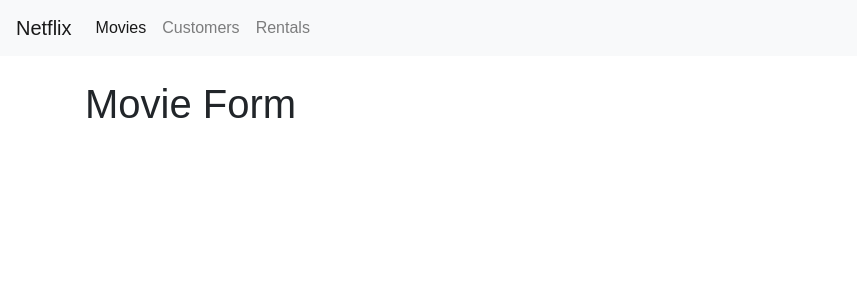
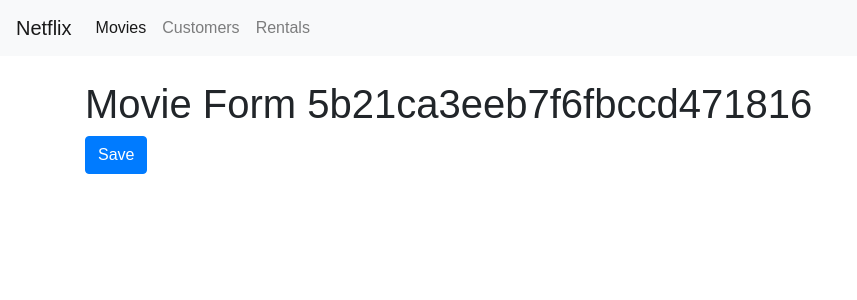
Before and after one commit to dar-levy/vidly, a React (Create React App) app: page /movies/5b21ca3eeb7f6fbccd471816 in a window 1280 px wide. Shown: the top 300 px of the page, without its empty margins (0-857 px from the left). Built offline with nearby package versions, Linux system fonts and the light colour scheme.

Commit message:
Add save button to movie form with onClick navigating to "/movies"

```diff
--- a/src/components/movieForm.jsx
+++ b/src/components/movieForm.jsx
@@ -1,7 +1,18 @@
 import React from "react";
+import { Link } from "react-router-dom";
 
-const MovieForm = (props) => {
-  return <h1>Movie Form</h1>;
+const MovieForm = ({ match, history }) => {
+  return (
+    <div>
+      <h1>Movie Form {match.params.id}</h1>
+      <button
+        className="btn btn-primary"
+        onClick={() => history.push("/movies")}
+      >
+        Save
+      </button>
+    </div>
+  );
 };
 
 export default MovieForm;
```
